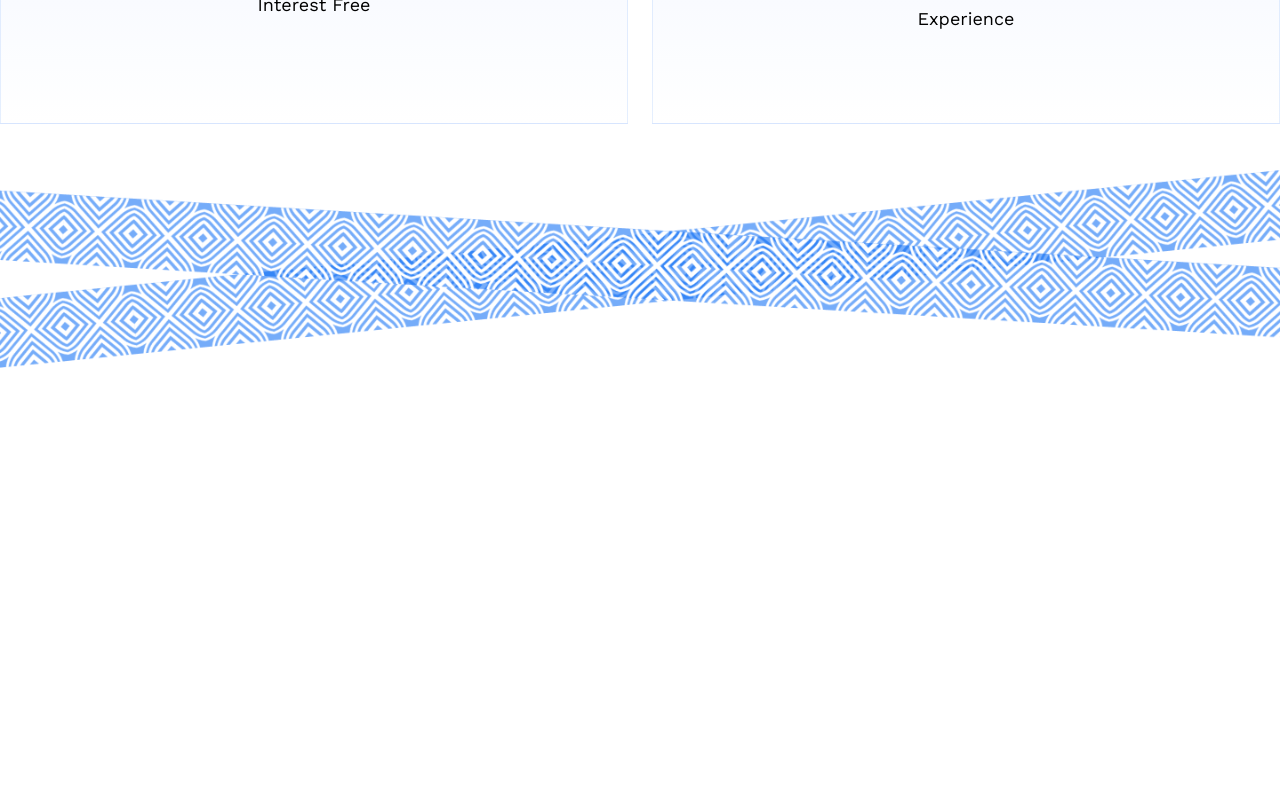
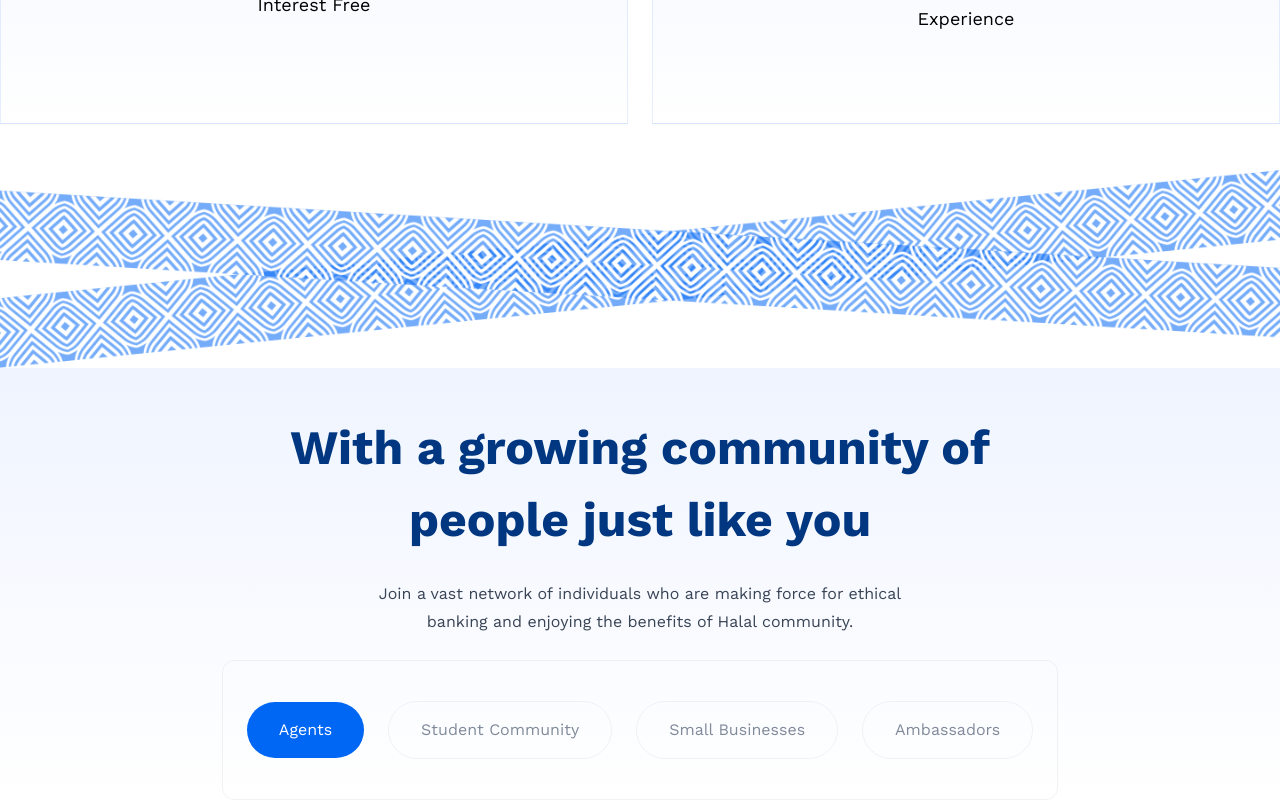
Before and after one commit to vikky269/HALAL, a React (Vite) app: page / in a window 1280 px wide. Shown: the part 2265-3065 px from the top of the page. Before the commit the page ends 2633 px from the top, so only its background shows below. Built offline with nearby package versions, Linux system fonts and the light colour scheme.

Commit message:
added new component

```diff
--- a/src/App.tsx
+++ b/src/App.tsx
@@ -1,6 +1,7 @@
 import Navbar from "./components/Navbar/Navbar"
 import Hero from "./components/Hero/Hero"
 import EthicalBanking from "./components/EthicalBanking/EthicalBanking"
+import Community from "./components/Community/Community"
 
 
 function App() {
@@ -11,6 +12,7 @@
     <Navbar />
     <Hero />
     <EthicalBanking />
+    <Community />
     </>
   )
 }
--- a/src/components/Community/Community.tsx
+++ b/src/components/Community/Community.tsx
@@ -1,9 +1,28 @@
 import React from 'react'
 
 const Community:React.FC = () => {
+    const community = ['Student Community', 'Small Businesses', 'Ambassadors']
   return (
-    <section>
+    <section className='bg-gradient-to-b from-[#EFF4FF] to-[#FFFFFF] font-title flex flex-col flex-wrap justify-center items-center pt-6'>
 
+       <div className="text-center mt-5 flex-wrap mb-6">
+          <span className="text-[#003780] text-5xl leading-normal max-w-lg font-bold">With a growing community of <br></br>
+          people just like you </span>
+       </div>
+
+       <div className='text-center'>
+         <span className="leading-7 text-md text-[#394455] max-w-lg font-normal mt-6">Join a vast network of individuals who are making force for ethical
+         <br></br> banking and enjoying the benefits of Halal community.</span>
+       </div>
+
+
+       <div className='border border-black border-opacity-5 space-x-6 mt-6  flex justify-center items-center py-10 px-6 rounded-xl cursor-pointer'>
+         <span className='text-white bg-[#0066F4] font-semi-bold px-8 py-4 rounded-full'>Agents</span>
+
+          {community.map((community,index)=> (
+            <span className='text-[#808A9A] hover:text-white hover:bg-[#0066F4] hover:font-semibold font-normal border border-black border-opacity-5 px-8 py-4 rounded-full' key={index}>{community}</span>
+          ))}
+       </div>
     </section>
   )
 }
```
